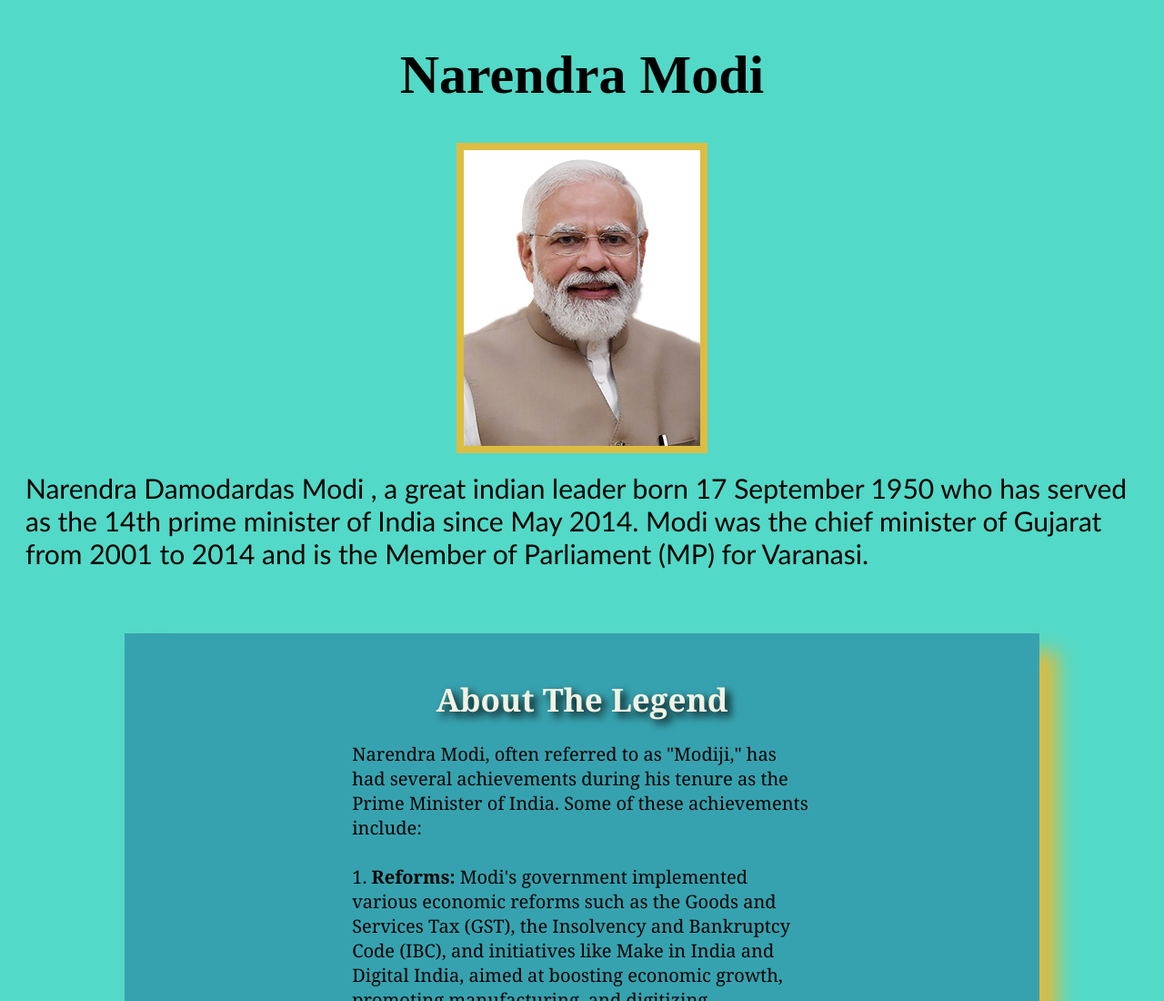
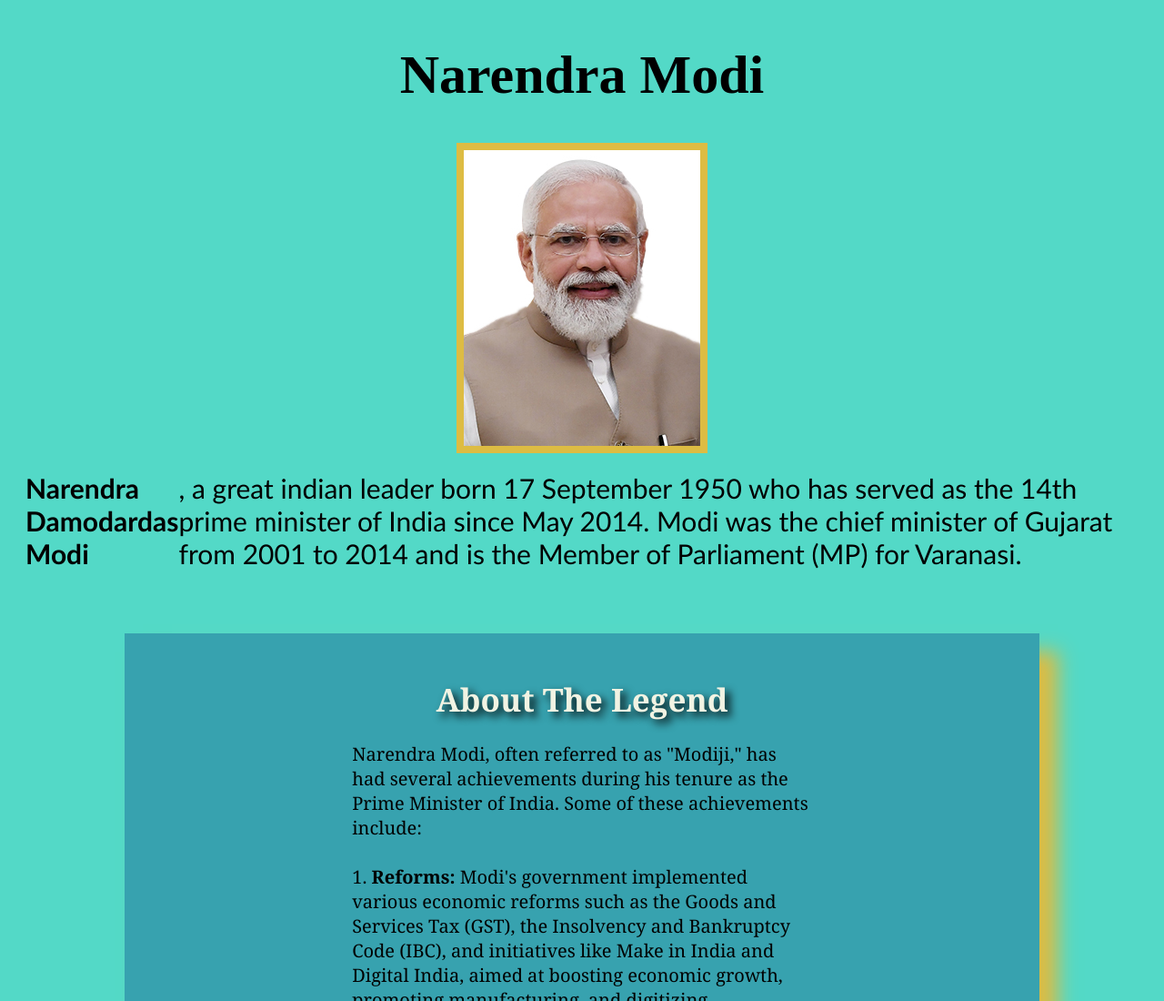
Before and after one commit to dheeraj0274/-Prime-Minister, a plain HTML site: page index.html in a window 1280 px wide. Shown: the top 1100 px of the page at 91% size. Drawn offline with Linux system fonts and the light colour scheme.

Commit message:
index.html

```diff
--- a/index.html
+++ b/index.html
@@ -105,7 +105,7 @@
         <div class="captain">
             <small class="caption">
 
-            Narendra Damodardas Modi , a great indian leader born 17 September 1950  who has served as the 14th prime minister of India since May 2014. Modi was the chief minister of Gujarat from 2001 to 2014 and is the Member of Parliament (MP) for Varanasi.
+           <strong> Narendra Damodardas Modi </strong> , a great indian leader born 17 September 1950  who has served as the 14th prime minister of India since May 2014. Modi was the chief minister of Gujarat from 2001 to 2014 and is the Member of Parliament (MP) for Varanasi.
 
         </small>
     </div>
```
